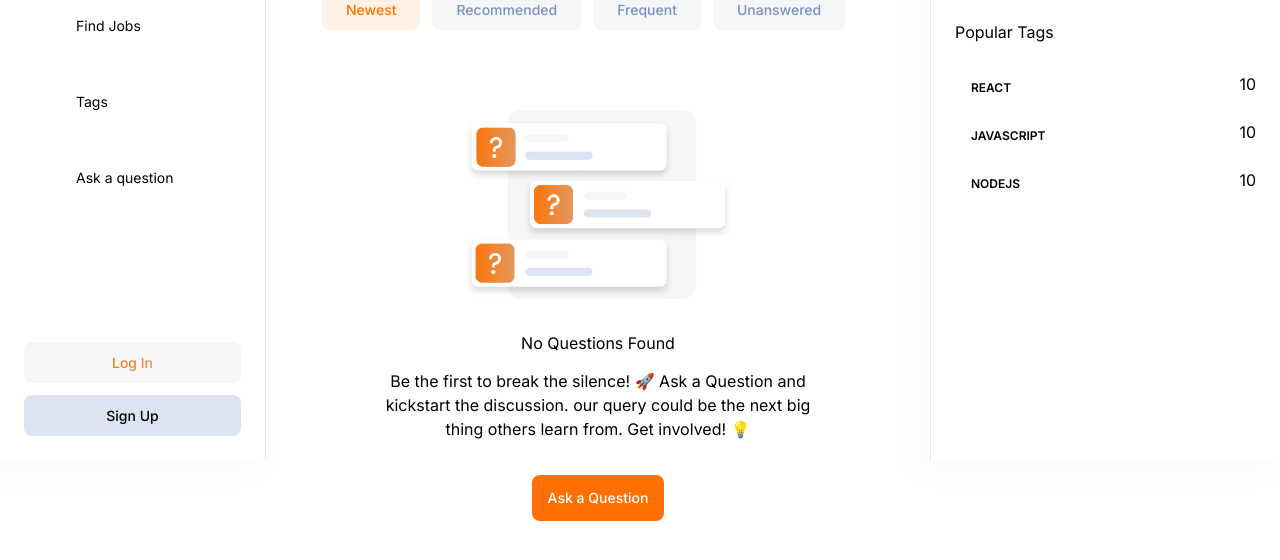
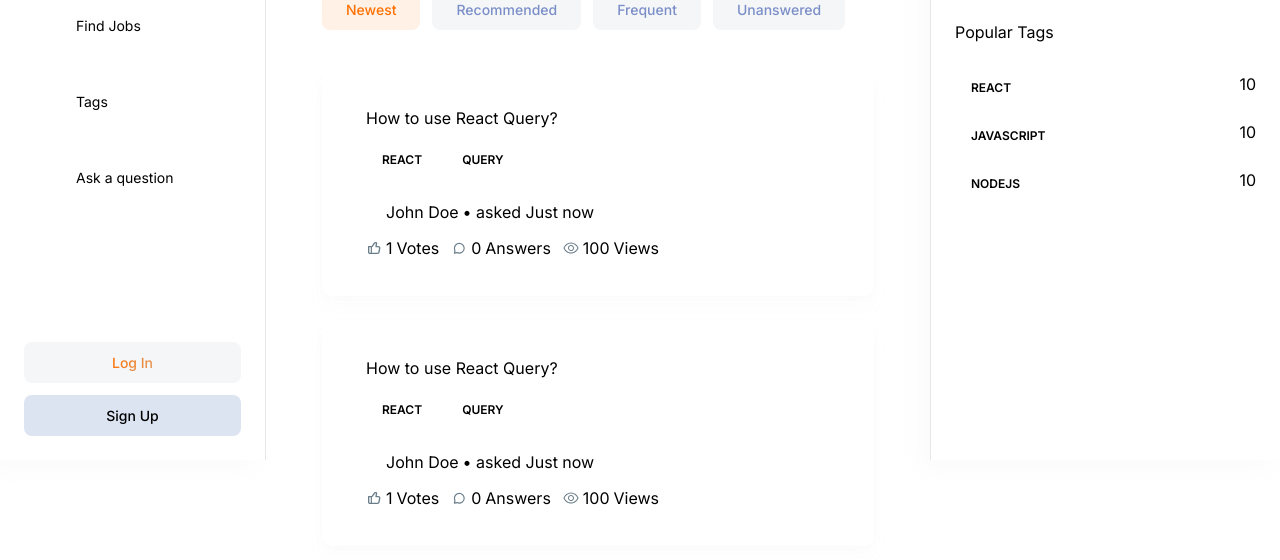
Before and after one commit to KunalSalunkhe12/devoverflow, a Next.js app: page / in a window 1280 px wide. Shown: the part 340-900 px from the top of the page. Built offline with nearby package versions, Linux system fonts and the light colour scheme; no server answers.

Commit message:
feat: Add lazy loading for images and display question cards on home page

```diff
--- a/app/(root)/(home)/page.tsx
+++ b/app/(root)/(home)/page.tsx
@@ -6,9 +6,49 @@ import { HomePageFilters } from "@/constants/filters";
 import Filter from "@/components/shared/Filter";
 import HomeFilters from "@/components/home/HomeFilters";
 import NoResult from "@/components/shared/NoResult";
+import QuestionCard from "@/components/cards/QuestionCard";
 
 export default async function Home() {
-  const result = [];
+  const result = {
+    questions: [
+      {
+        _id: "1",
+        title: "How to use React Query?",
+        tags: [
+          { _id: "1", name: "react" },
+          { _id: "2", name: "query" },
+        ],
+        author: {
+          _id: "1",
+          name: "John Doe",
+          picture: "url_to_picture",
+          clerkId: "clerk_id",
+        },
+        upvotes: [10],
+        views: 100,
+        answers: [],
+        createdAt: new Date("2024-06-01T12:00:00Z"),
+      },
+      {
+        _id: "2",
+        title: "How to use React Query?",
+        tags: [
+          { _id: "1", name: "react" },
+          { _id: "2", name: "query" },
+        ],
+        author: {
+          _id: "1",
+          name: "John Doe",
+          picture: "url_to_picture",
+          clerkId: "clerk_id",
+        },
+        upvotes: [10],
+        views: 100,
+        answers: [],
+        createdAt: new Date("2024-06-01T12:00:00Z"),
+      },
+    ],
+  };
   return (
     <>
       <div className="flex w-full flex-col-reverse justify-between gap-4 sm:flex-row sm:items-center">
@@ -40,8 +80,20 @@ export default async function Home() {
       <HomeFilters />
 
       <div className="mt-10 flex w-full flex-col gap-6">
-        {result.length > 0 ? (
-          "Questions"
+        {result.questions.length > 0 ? (
+          result.questions.map((question: any) => (
+            <QuestionCard
+              key={question._id}
+              _id={question._id}
+              title={question.title}
+              tags={question.tags}
+              author={question.author}
+              upvotes={question.upvotes}
+              views={question.views}
+              answers={question.answers}
+              createdAt={question.createdAt}
+            />
+          ))
         ) : (
           <NoResult
             title="No Questions Found"
--- /dev/null
+++ b/components/cards/QuestionCard.tsx
@@ -0,0 +1,104 @@
+import Link from "next/link";
+
+import RenderTag from "@/components/shared/RenderTag";
+import Metric from "../shared/Metric";
+
+import { getFormattedNumber, getTimestamp } from "@/lib/utils";
+
+interface QuestionProps {
+  _id: string;
+  title: string;
+  tags: Array<{ _id: string; name: string }>;
+  author: {
+    _id: string;
+    name: string;
+    picture: string;
+    clerkId: string;
+  };
+  upvotes: string[];
+  views: number;
+  answers: Array<object>;
+  createdAt: Date;
+  clerkId?: string | null;
+}
+
+const QuestionCard = ({
+  _id,
+  title,
+  tags,
+  author,
+  upvotes,
+  views,
+  answers,
+  createdAt,
+  clerkId,
+}: QuestionProps) => {
+  //   const showActionButtons = clerkId && clerkId === author.clerkId;
+
+  return (
+    <div className="card-wrapper rounded-[10px] p-9 sm:px-11">
+      <div className="flex flex-col-reverse items-start justify-between gap-5 sm:flex-row">
+        <div>
+          <span className="subtle-regular text-dark400_light700 line-clamp-1 flex sm:hidden">
+            {getTimestamp(createdAt)}
+          </span>
+          <Link href={`/question/${_id}`}>
+            <h3 className="sm:h3-semibold base-semibold text-dark200_light900 line-clamp-1 flex-1">
+              {title}
+            </h3>
+          </Link>
+        </div>
+
+        {/* <SignedIn>
+          {showActionButtons && (
+            <EditDeleteAction type="Question" itemId={JSON.stringify(_id)} />
+          )}
+        </SignedIn> */}
+      </div>
+
+      <div className="mt-3.5 flex flex-wrap gap-2">
+        {tags.map((tag) => (
+          <RenderTag key={tag._id} _id={tag._id} name={tag.name} />
+        ))}
+      </div>
+
+      <div className="flex-between mt-6 w-full flex-wrap gap-3">
+        <Metric
+          imgUrl={"/assets/icons/avatar.svg"}
+          alt="user"
+          value={author.name}
+          title={` • asked ${getTimestamp(createdAt)}`}
+          href={`/profile/${author._id}`}
+          isAuthor
+          textStyles="body-medium text-dark400_light700"
+        />
+
+        <div className="flex items-center gap-3 max-sm:flex-wrap max-sm:justify-start">
+          <Metric
+            imgUrl="/assets/icons/like.svg"
+            alt="Upvotes"
+            value={getFormattedNumber(upvotes.length)}
+            title=" Votes"
+            textStyles="small-medium text-dark400_light800"
+          />
+          <Metric
+            imgUrl="/assets/icons/message.svg"
+            alt="Message"
+            value={getFormattedNumber(answers.length)}
+            title=" Answers"
+            textStyles="small-medium text-dark400_light800"
+          />
+          <Metric
+            imgUrl="/assets/icons/eye.svg"
+            alt="Eye"
+            value={getFormattedNumber(views)}
+            title=" Views"
+            textStyles="small-medium text-dark400_light800"
+          />
+        </div>
+      </div>
+    </div>
+  );
+};
+
+export default QuestionCard;
--- /dev/null
+++ b/components/shared/Metric.tsx
@@ -0,0 +1,58 @@
+import Link from "next/link";
+import Image from "next/image";
+
+interface MetricProps {
+  imgUrl: string;
+  alt: string;
+  value: string | number;
+  title?: string;
+  href?: string;
+  textStyles?: string;
+  isAuthor?: boolean;
+}
+
+const Metric = ({
+  imgUrl,
+  alt,
+  value,
+  title,
+  href,
+  textStyles,
+  isAuthor,
+}: MetricProps) => {
+  const metricContent = (
+    <>
+      <Image
+        src={imgUrl}
+        alt={alt}
+        width={16}
+        height={16}
+        className={`object-contain ${href && "rounded-full"}`}
+      />
+      <p className={`${textStyles} flex items-center gap-1`}>
+        {value}
+        {title && (
+          <span
+            className={`small-regular line-clamp-1 ${
+              isAuthor && "max-sm:hidden"
+            }`}
+          >
+            {title}
+          </span>
+        )}
+      </p>
+    </>
+  );
+
+  if (href) {
+    return (
+      <Link href={href} className="flex-center gap-1">
+        {metricContent}
+      </Link>
+    );
+  }
+
+  return <div className="flex-center flex-wrap gap-1">{metricContent}</div>;
+};
+
+export default Metric;
--- a/lib/utils.ts
+++ b/lib/utils.ts
@@ -1,6 +1,41 @@
-import { type ClassValue, clsx } from "clsx"
-import { twMerge } from "tailwind-merge"
+import { type ClassValue, clsx } from "clsx";
+import { twMerge } from "tailwind-merge";
 
 export function cn(...inputs: ClassValue[]) {
-  return twMerge(clsx(inputs))
+  return twMerge(clsx(inputs));
 }
+
+export const getTimestamp = (createdAt: Date): string => {
+  const now: Date = new Date();
+  const timeDifference: number = now.getTime() - createdAt.getTime();
+
+  // Define time intervals in milliseconds
+  const timeUnits: {
+    unit: string;
+    milliseconds: number;
+  }[] = [
+    { unit: "year", milliseconds: 365 * 24 * 60 * 60 * 1000 },
+    { unit: "month", milliseconds: 30 * 24 * 60 * 60 * 1000 },
+    { unit: "week", milliseconds: 7 * 24 * 60 * 60 * 1000 },
+    { unit: "day", milliseconds: 24 * 60 * 60 * 1000 },
+    { unit: "hour", milliseconds: 60 * 60 * 1000 },
+    { unit: "minute", milliseconds: 60 * 1000 },
+    { unit: "second", milliseconds: 1000 },
+  ];
+
+  for (const { unit, milliseconds } of timeUnits) {
+    const time: number = Math.floor(timeDifference / milliseconds);
+    if (time >= 1) {
+      return `${time} ${unit}${time === 1 ? "s" : ""} ago`;
+    }
+  }
+
+  return "Just now";
+};
+
+export const getFormattedNumber = (number: number): string => {
+  if (number < 1000) return number.toString(); // Return the same number
+  if (number < 1000000) return `${(number / 1000).toFixed(1)}K`; // Convert to K for number from 1000 < n < 1 million
+  if (number < 1000000000) return `${(number / 1000000).toFixed(1)}M`; // Convert to M for number from 1 million < n < 1 billion
+  return `${(number / 1000000000).toFixed(1)}B`; // Convert to B for number n > 1 billion
+};
```
